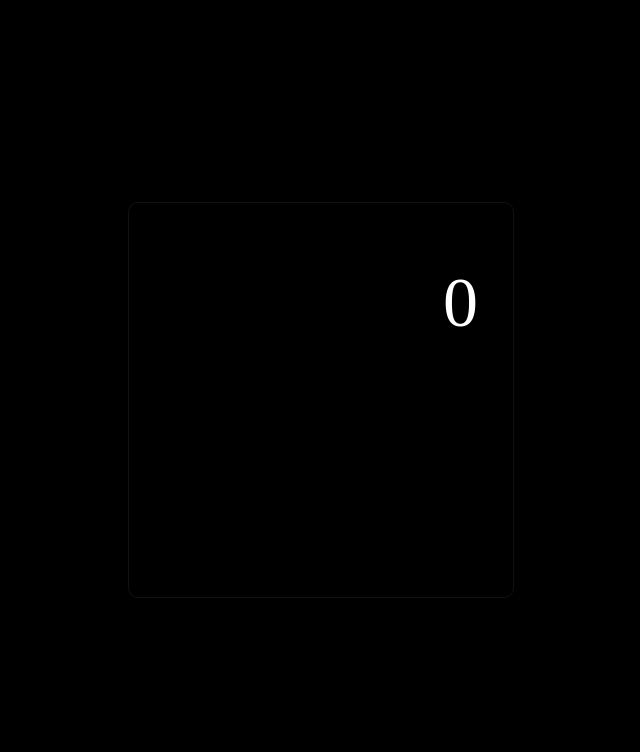
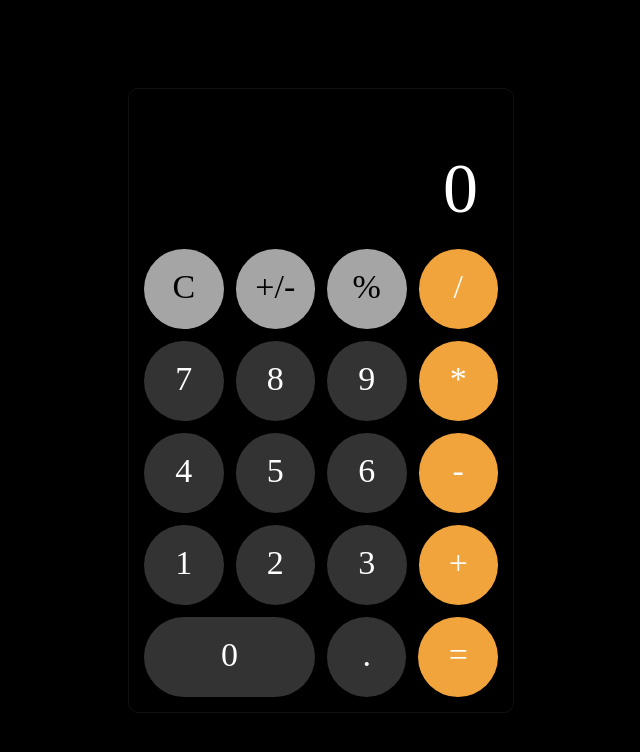
Before and after one commit to rhesus2017/calculator, a website built with webpack: page src/index.html in a window 1280 px wide. Shown: the whole page, without its empty margins (319-959 px from the left). Built offline with nearby package versions, Linux system fonts and the light colour scheme.

Commit message:
fix: 클래스 명 변경 buttn -> btn #2

```diff
--- a/src/index.html
+++ b/src/index.html
@@ -9,35 +9,35 @@
   <body>
     <div class="calculator">
       <div class="result">0</div>
-      <div class="buttons">
+      <div class="btns">
         <div class="line">
-          <div class="etcButton">C</div>
-          <div class="etcButton">+/-</div>
-          <div class="etcButton">%</div>
-          <div class="operatorButton">&#247;</div>
+          <div class="btn etcBtn reset">C</div>
+          <div class="btn etcBtn">+/-</div>
+          <div class="btn etcBtn">%</div>
+          <div class="btn operatorBtn">/</div>
         </div>
         <div class="line">
-          <div class="numberButton">7</div>
-          <div class="numberButton">8</div>
-          <div class="numberButton">9</div>
-          <div class="operatorButton">&#215;</div>
+          <div class="btn numberBtn">7</div>
+          <div class="btn numberBtn">8</div>
+          <div class="btn numberBtn">9</div>
+          <div class="btn operatorBtn">*</div>
         </div>
         <div class="line">
-          <div class="numberButton">4</div>
-          <div class="numberButton">5</div>
-          <div class="numberButton">6</div>
-          <div class="operatorButton">-</div>
+          <div class="btn numberBtn">4</div>
+          <div class="btn numberBtn">5</div>
+          <div class="btn numberBtn">6</div>
+          <div class="btn operatorBtn">-</div>
         </div>
         <div class="line">
-          <div class="numberButton">1</div>
-          <div class="numberButton">2</div>
-          <div class="numberButton">3</div>
-          <div class="operatorButton">+</div>
+          <div class="btn numberBtn">1</div>
+          <div class="btn numberBtn">2</div>
+          <div class="btn numberBtn">3</div>
+          <div class="btn operatorBtn">+</div>
         </div>
         <div class="line">
-          <div class="numberButton zeroButton">0</div>
-          <div class="numberButton">.</div>
-          <div class="operatorButton">=</div>
+          <div class="btn numberBtn zeroBtn">0</div>
+          <div class="btn numberBtn">.</div>
+          <div class="btn operatorBtn">=</div>
         </div>
       </div>
     </div>
```
